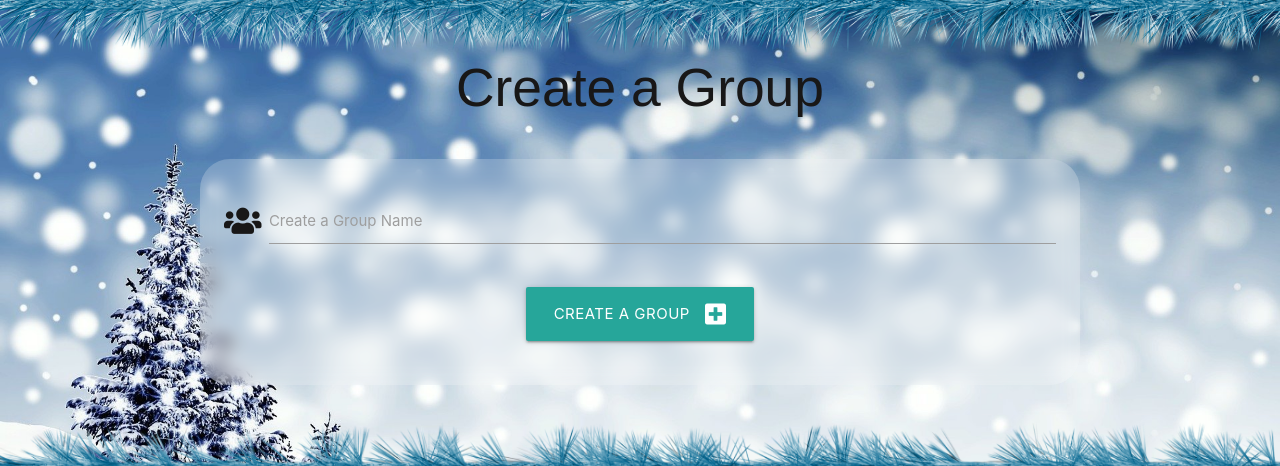
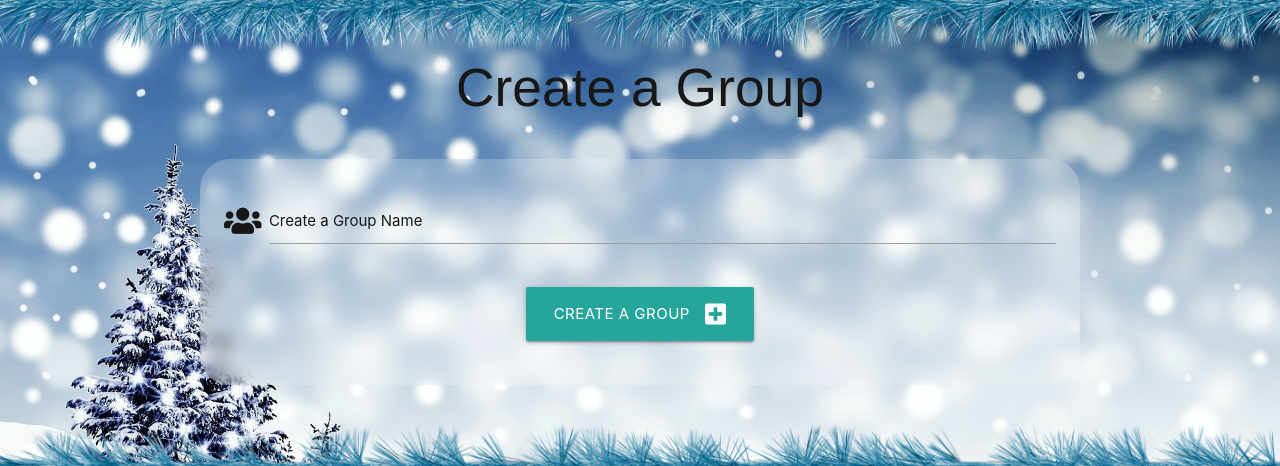
Before and after one commit to marina601/team11-CI-Christmas-Hackathon, a Flask app: page /add_group in a window 1280 px wide. Shown: the part 101-567 px from the top of the page. Run offline with Flask 2, Linux system fonts and the light colour scheme; some libraries are stand-ins or nearby versions; some web fonts are replaced.

Commit message:
add_group tested and final styles applied

```diff
--- a/templates/add_group.html
+++ b/templates/add_group.html
@@ -15,7 +15,7 @@
                         <i class="fas fa-users prefix"></i>
                         <input id="group_name" name="group_name" minlength="3" maxlength="25"
                         type="text" class="validate" required>
-                        <label for="group_name">Create a Group Name</label>
+                        <label for="group_name" class="input-label">Create a Group Name</label>
                     </div>
                 </div>
                 <!--Submit Button-->
```
